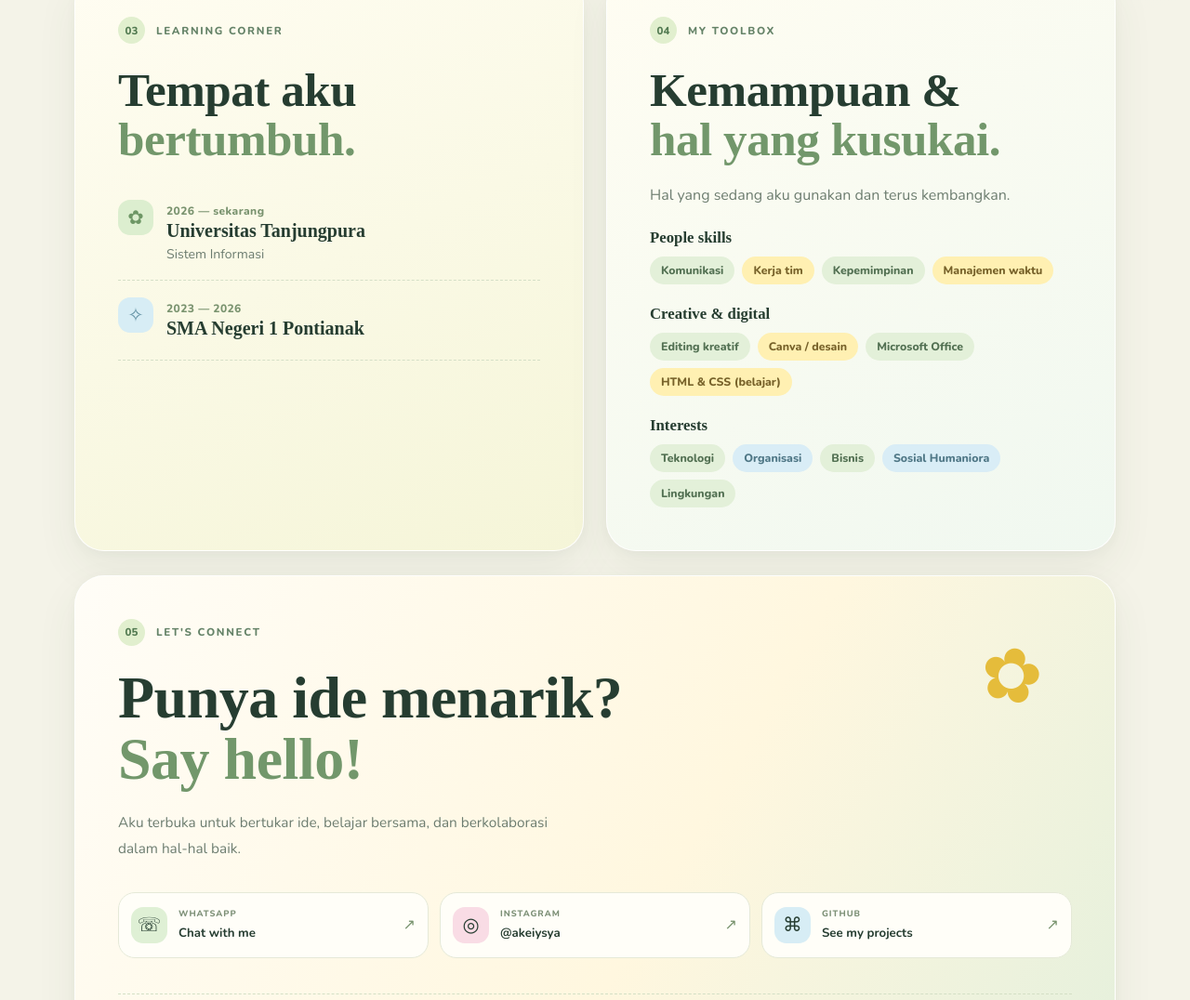
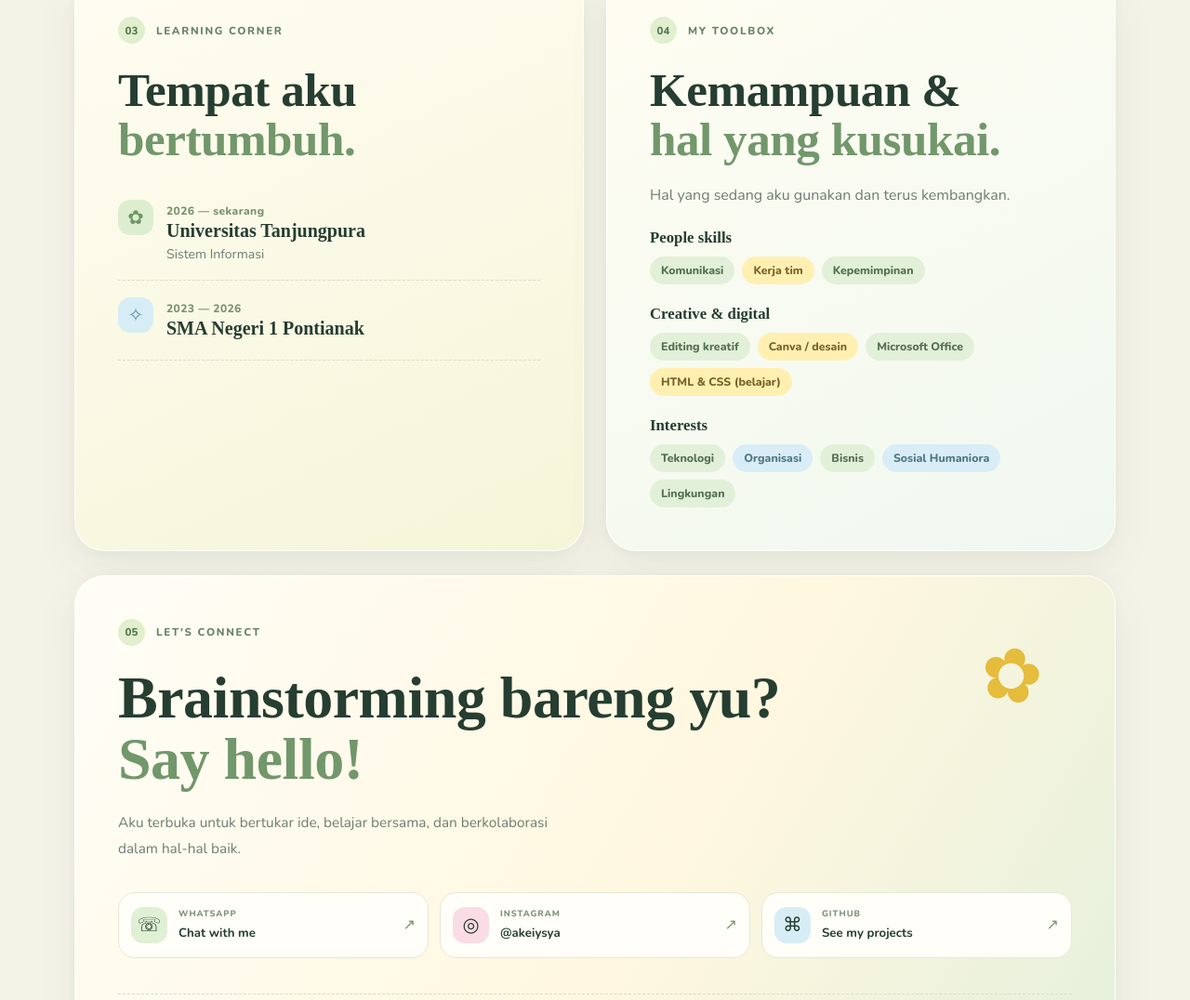
Before and after one commit to akeiysya/webportofolio, a plain HTML site: page index.html in a window 1280 px wide. Shown: the part 2414-3490 px from the top of the page at 93% size. Drawn offline with nearby package versions, Linux system fonts and the light colour scheme.

Commit message:
Update contact section heading and skills layout

```diff
--- a/index.html
+++ b/index.html
@@ -103,7 +103,7 @@
           <div class="section-label"><span>04</span> MY TOOLBOX</div>
           <h2>Kemampuan &<br><em>hal yang kusukai.</em></h2>
           <p class="muted">Hal yang sedang aku gunakan dan terus kembangkan.</p>
-          <div class="skill-group"><h3>People skills</h3><div class="skill-pills"><span>Komunikasi</span><span>Kerja tim</span><span>Kepemimpinan</span><span>Manajemen waktu</span></div></div>
+          <div class="skill-group"><h3>People skills</h3><div class="skill-pills"><span>Komunikasi</span><span>Kerja tim</span><span>Kepemimpinan</span></div></div>
           <div class="skill-group"><h3>Creative & digital</h3><div class="skill-pills"><span>Editing kreatif</span><span>Canva / desain</span><span>Microsoft Office</span><span>HTML & CSS (belajar)</span></div></div>
           <div class="skill-group"><h3>Interests</h3><div class="skill-pills pastel"><span>Teknologi</span><span>Organisasi</span><span>Bisnis</span><span>Sosial Humaniora</span><span>Lingkungan</span></div></div>
         </section>
@@ -112,7 +112,7 @@
       <section class="section-card contact-section" id="contact">
         <div class="contact-decoration">✿</div>
         <div class="section-label"><span>05</span> LET'S CONNECT</div>
-        <h2>Punya ide menarik?<br><em>Say hello!</em></h2>
+        <h2>Brainstorming bareng yu?<br><em>Say hello!</em></h2>
         <p>Aku terbuka untuk bertukar ide, belajar bersama, dan berkolaborasi dalam hal-hal baik.</p>
         <div class="contact-links">
           <a href="https://wa.me/6281770459187" class="contact-link" target="_blank" rel="noopener noreferrer"><span class="contact-icon">☏</span><span><small>WHATSAPP</small><strong>Chat with me</strong></span><span class="link-arrow">↗</span></a>
```
